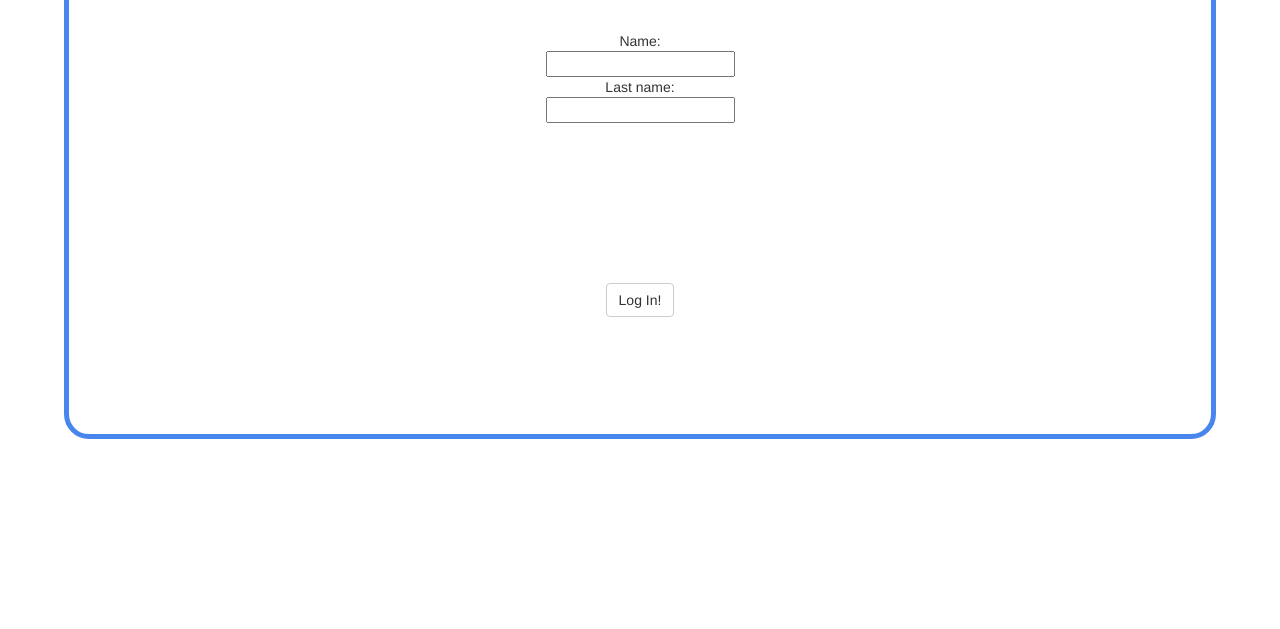
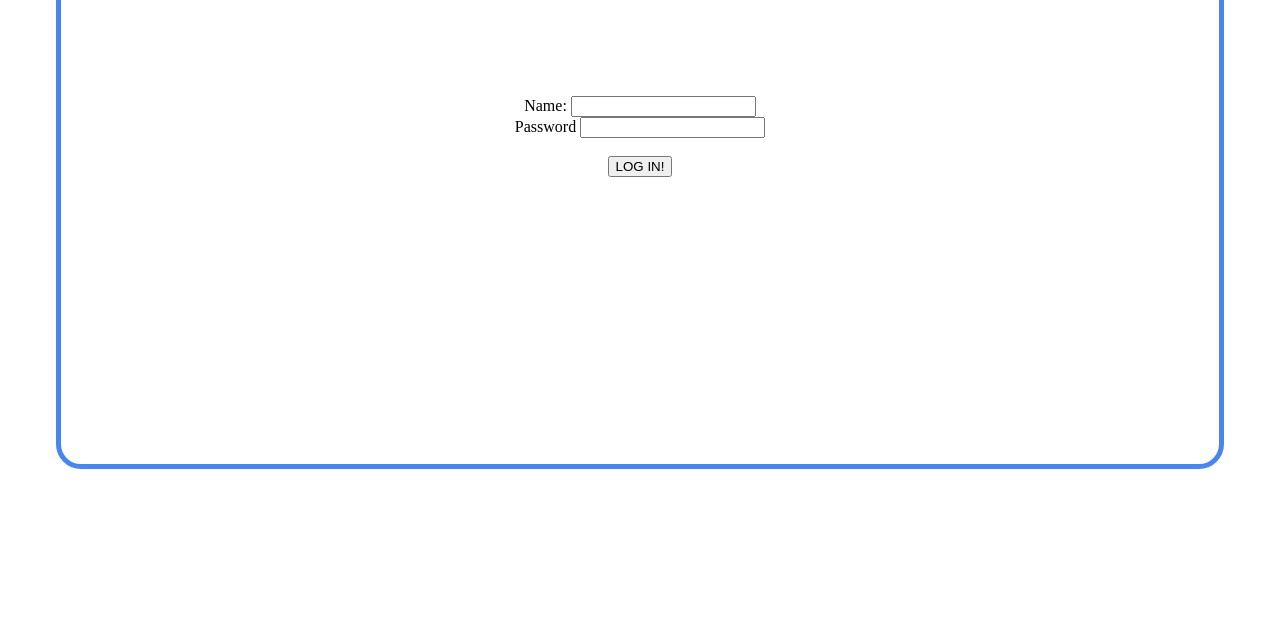
Before and after one commit to scottnyerges/coffee, a website: page public/welcome.html in a window 1280 px wide. Shown: the part 171-800 px from the top of the page. Drawn offline with nearby package versions, Linux system fonts and the light colour scheme.

Commit message:
added pseudocoding to both files; added javascript to welcome

```diff
--- a/public/welcome.html
+++ b/public/welcome.html
@@ -6,8 +6,9 @@
 		<!-- VIEWPORT -->
 		<meta name="viewport" content="width=device-width, initial-scale=1">
 		<!-- BOOTSTRAP -->
-		<link rel="stylesheet" href="https://maxcdn.bootstrapcdn.com/bootstrap/3.3.7/css/bootstrap.min.css">
-		<script src="https://maxcdn.bootstrapcdn.com/bootstrap/3.3.7/js/bootstrap.min.js"></script>
+<!-- 		<link rel="stylesheet" href="https://maxcdn.bootstrapcdn.com/bootstrap/3.3.7/css/bootstrap.min.css">
+		<script src="https://maxcdn.bootstrapcdn.com/bootstrap/3.3.7/js/bootstrap.min.js"></script> -->
+		<!-- JQUERY -->
 		<!-- AJAX -->
 		<script src="https://cdnjs.cloudflare.com/ajax/libs/jquery/3.2.1/jquery.min.js"></script>
 		<!-- CSS -->
@@ -21,21 +22,32 @@
 			<div class="container">
 			<div class="row" id="fontStyle"><h1>Welcome Back!</h1></div>
 			<div class="row">
-				<form>
-  				Name:<br>
-  				<input type="text" name="name"><br>
-  				Last name:<br>
-  				<input type="text" name="lastname"><br>
-			</form>
+				<!-- THIS IS A SUBMISSION FORM FOR REGISTERED USERS TO LOGIN -->
+
+				<form id="myForm" action="/action_page.php">
+  				Name: <input type="text" name="userName"><br>
+  				Password <input type="text" name="userPass"><br>
+  				<br>
+
+  				<!-- BUTTON TO TRIGGER LOGIN AND ADVANCE TO LOCATION PAGE -->
+  				<input type="button" onclick="myFunction()" value="LOG IN!">
+				</form>
+
 			</div>
-			<!-- GET REQUEST TO CHECK USER DB -->
-			<div class="row"></div><div class="row"></div>
+			<!-- WILL NEED GET REQUEST TO CHECK USER DB -->
+			<div class="row"></div>
+			<div class="row"></div>
 			<div class="row">
-			<a href="location.html" class="btn btn-default">Log In!</a>
+			<!-- BUTTON TO TRIGGER LOGIN AND ADVANCE TO LOCATION PAGE -->
+			<!-- <a href="location.html" class="btn btn-default">Log In!</a> -->
 		</div>
 
-
-
+	<!-- TEMP SCRIPT FOR SUBMISSION FORM -->
+	<script>
+		function myFunction() {
+	    document.getElementById("myForm").submit();
+		}
+	</script>
 
 		</div>
 	</body>
```
Also changed, not shown: public/register.html (+12 -13 lines).
